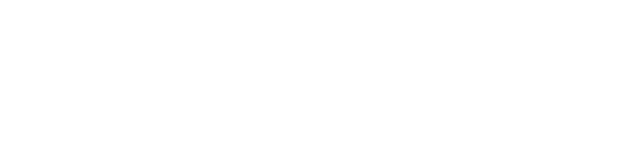
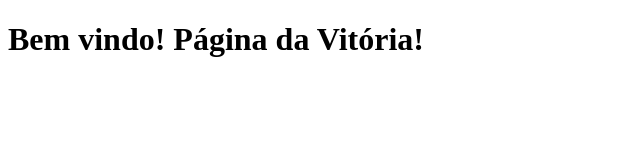
Before and after one commit to vitoriachewer/vit-ria, a plain HTML site: page Vitória 1.html in a window 1280 px wide. Shown: the whole page, without its empty margins (0-640 px from the left). Drawn offline with Linux system fonts and the light colour scheme.

Commit message:
1° título

```diff
--- a/Vitória 1.html
+++ b/Vitória 1.html
@@ -7,6 +7,6 @@
     <title>Document</title>
 </head>
 <body>
-
+    <h1>Bem vindo! Página da Vitória! </h1>
 </body>
 </html>
```
